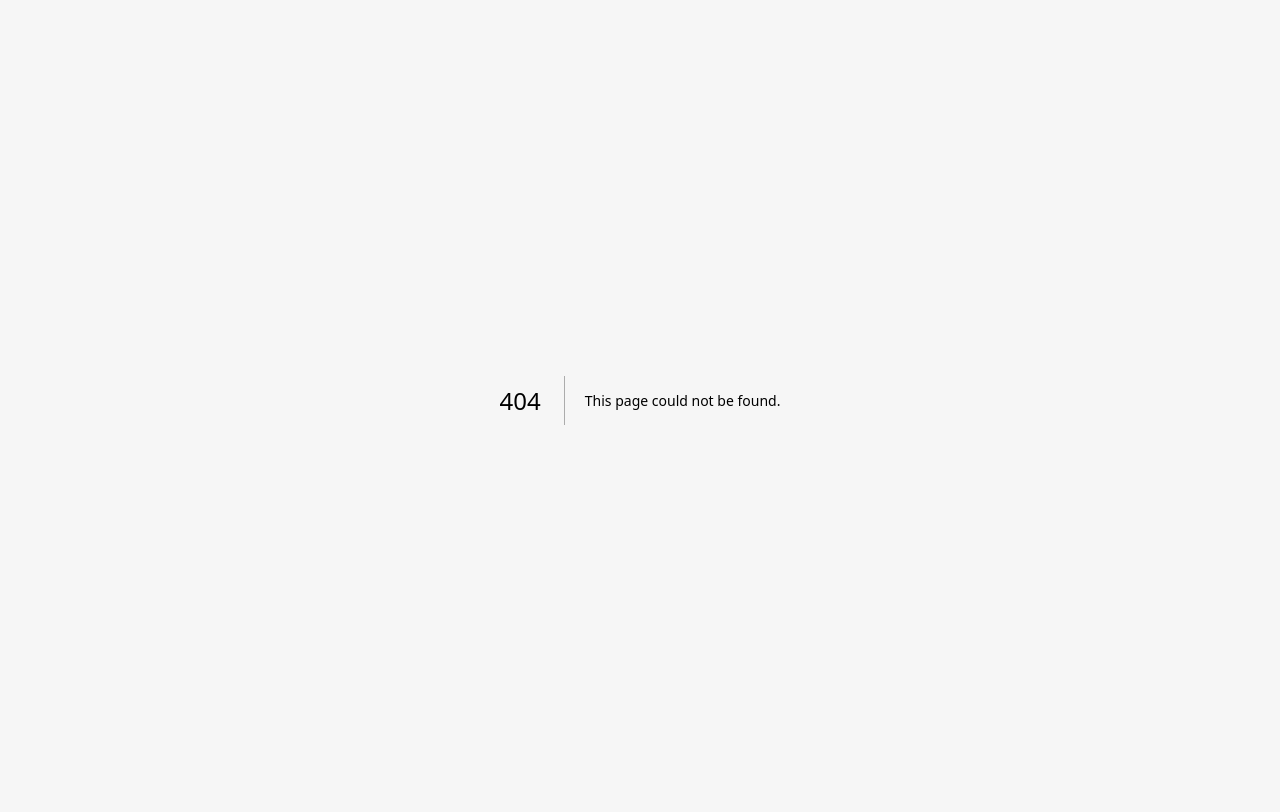
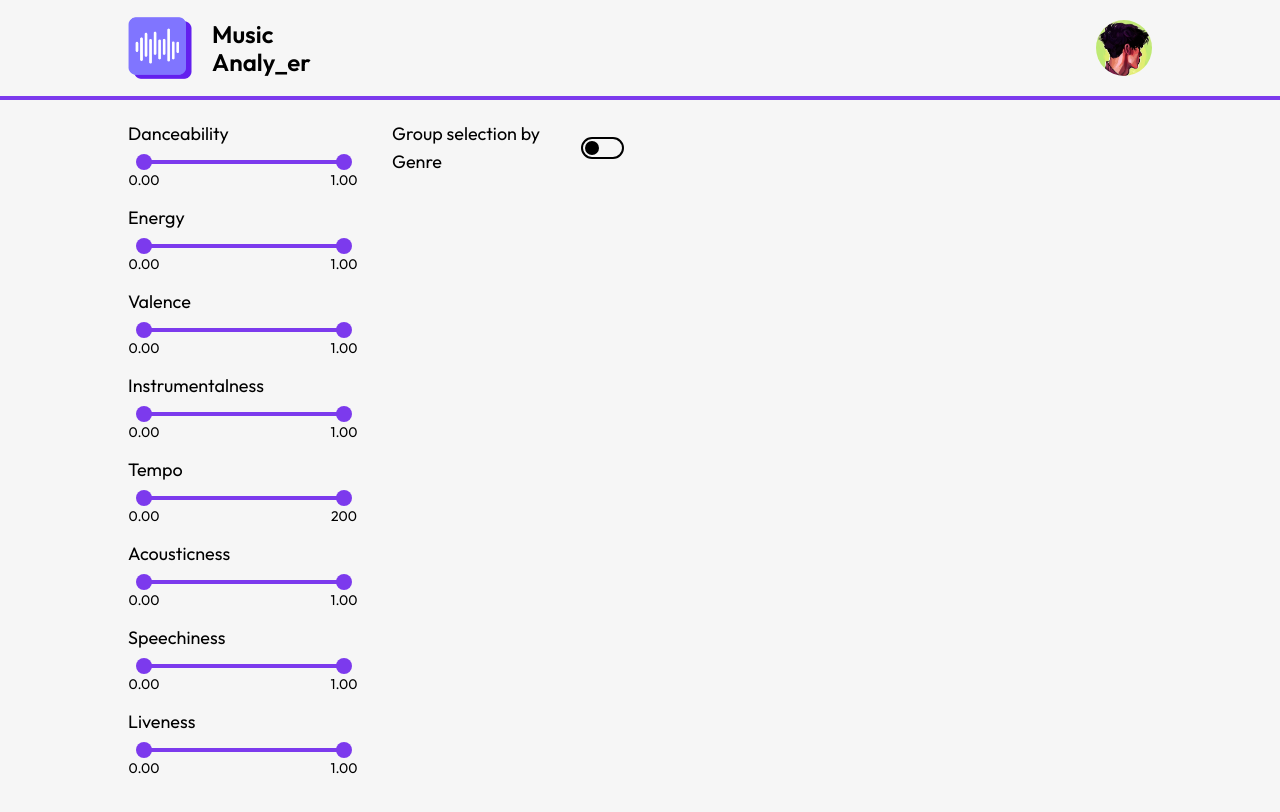
Before and after one commit to Flosi23/music-analyzer, a Next.js app: page /dashboard/spotify/organize/test in a window 1280 px wide. Before the commit this address had no page. Shown: the top 812 px of the page. Built offline with nearby package versions, Linux system fonts and the light colour scheme; no server answers.

Commit message:
feat: implemented RangeSelctor and ToggleButton

```diff
--- /dev/null
+++ b/src/app/dashboard/spotify/organize/test/page.tsx
@@ -0,0 +1,27 @@
+"use client";
+import RangeSelector from "@components/atoms/RangeSelector";
+import ToggleButton from "@components/atoms/ToggleButton";
+
+export default function Page() {
+	return (
+		<div className="grid grid-cols-4 gap-8">
+			<div className="flex flex-col h-full gap-4">
+				<RangeSelector minValue={0} maxValue={1} label="Danceability" />
+				<RangeSelector minValue={0} maxValue={1} label="Energy" />
+				<RangeSelector minValue={0} maxValue={1} label="Valence" />
+				<RangeSelector
+					minValue={0}
+					maxValue={1}
+					label="Instrumentalness"
+				/>
+				<RangeSelector minValue={0} maxValue={200} label="Tempo" />
+				<RangeSelector minValue={0} maxValue={1} label="Acousticness" />
+				<RangeSelector minValue={0} maxValue={1} label="Speechiness" />
+				<RangeSelector minValue={0} maxValue={1} label="Liveness" />
+			</div>
+			<div>
+				<ToggleButton label="Group selection by Genre" />
+			</div>
+		</div>
+	);
+}
--- a/src/app/test/page.tsx
+++ b/src/app/test/page.tsx
@@ -1,14 +1,7 @@
-import RangeSelector from "@components/atoms/RangeSelector";
+"use client";
+
+import ToggleButton from "@components/atoms/ToggleButton";
 
 export default function Page() {
-	return (
-		<div className="flex flex-col h-full w-1/3 p-4">
-			<RangeSelector
-				defaultRange={{ from: 10, to: 70 }}
-				minValue={0}
-				maxValue={80}
-				label="Popularity"
-			/>
-		</div>
-	);
+	return <ToggleButton label="Group Songs by Genre" className="w-1/4" />;
 }
--- a/src/components/atoms/RangeSelector.tsx
+++ b/src/components/atoms/RangeSelector.tsx
@@ -1,7 +1,6 @@
 "use client";
 import { FormEventHandler, useEffect, useRef, useState } from "react";
 import TextLabel from "@components/text/TextLabel";
-import TextBody from "@components/text/TextBody";
 
 export interface Range {
 	from: number;
@@ -13,12 +12,14 @@ interface Props {
 	maxValue?: number;
 	defaultRange?: Range;
 	label?: string;
+	onChange?: (r: Range) => void;
 }
 
 export default function RangeSelector({
 	minValue = 0,
 	maxValue = 100,
 	defaultRange,
+	onChange,
 	label,
 }: Props) {
 	const slider = useRef<HTMLDivElement>(null);
@@ -40,11 +41,19 @@ export default function RangeSelector({
 	}
 
 	function setFromValue(newValue: number) {
-		_setFromValue(Math.max(Math.min(newValue, toValue), minValue));
+		const newFromValue = Math.max(Math.min(newValue, toValue), minValue);
+		_setFromValue(newFromValue);
+		if (onChange) {
+			onChange({ to: toValue, from: newFromValue });
+		}
 	}
 
 	function setToValue(newValue: number) {
-		_setToValue(Math.min(Math.max(newValue, fromValue), maxValue));
+		const newToValue = Math.min(Math.max(newValue, fromValue), maxValue);
+		_setToValue(newToValue);
+		if (onChange) {
+			onChange({ to: newToValue, from: fromValue });
+		}
 	}
 
 	function moveFromCircle(deltaX: number) {
@@ -56,27 +65,35 @@ export default function RangeSelector({
 	}
 
 	return (
-		<div className="flex flex-col gap-2">
-			{label && <TextBody size={"small"}>{label}</TextBody>}
+		<div className="flex flex-col gap-1">
+			{label && <TextLabel size="large">{label}</TextLabel>}
 			<div
-				className="relative h-2 mt-2 mb-7 w-full rounded-full bg-primary-surface"
+				className="relative mx-4 h-1 mt-2 mb-6 rounded-full bg-primary-surface"
 				ref={slider}>
 				<Circle
 					value={fromValue}
-					left={(fromValue / maxValue) * 100}
+					left={
+						((fromValue - minValue) / (maxValue - minValue)) * 100
+					}
 					mouseMoved={moveFromCircle}
 					onValueManuallyChanged={setFromValue}
 				/>
 				<div
-					className="absolute h-2 bg-primary"
+					className="absolute h-1 bg-primary"
 					style={{
-						left: `${(fromValue / maxValue) * 100}%`,
-						right: `${(1 - toValue / maxValue) * 100}%`,
+						left: `${
+							((fromValue - minValue) / (maxValue - minValue)) *
+							100
+						}%`,
+						right: `${
+							(1 - (toValue - minValue) / (maxValue - minValue)) *
+							100
+						}%`,
 					}}
 				/>
 				<Circle
 					value={toValue}
-					left={(toValue / maxValue) * 100}
+					left={((toValue - minValue) / (maxValue - minValue)) * 100}
 					mouseMoved={moveToCircle}
 					onValueManuallyChanged={setToValue}
 				/>
@@ -113,7 +130,7 @@ function Circle({
 		window.addEventListener("mousemove", onMouseMove);
 		window.addEventListener("click", () => {
 			if (isMoving) {
-				setIsMoving(false);
+				stoppedMoving();
 			}
 		});
 
@@ -130,22 +147,22 @@ function Circle({
 	const onTextChanged: FormEventHandler<HTMLDivElement> = (e) => {
 		const text = e.currentTarget.innerText;
 		onValueManuallyChanged(parseFloat(text));
-		setLastX(undefined);
+		stoppedMoving();
 	};
 
 	return (
 		<div
 			onMouseDown={() => setIsMoving(true)}
 			onMouseUp={stoppedMoving}
-			className="absolute top-1/2 flex flex-col w-6 z-10"
+			className="absolute top-1/2 flex flex-col w-4 z-10"
 			style={{
 				transform: "translateX(-50%) translateY(-50%)",
 				left: `${left}%`,
 			}}>
-			<div className="h-6 rounded-full relative bg-primary cursor-pointer shadow-2xl">
+			<div className="h-4 rounded-full relative bg-primary cursor-pointer shadow-2xl">
 				<div className="top-full w-full absolute flex flex-col justify-center items-center">
 					<TextLabel
-						size="medium"
+						size="small"
 						onBlur={onTextChanged}
 						contentEditable={true}>
 						{value <= 1 ? value.toFixed(2) : value.toFixed(0)}
--- /dev/null
+++ b/src/components/atoms/ToggleButton/index.css
@@ -0,0 +1,33 @@
+.toggle-button {
+    --toggle-button-transition: .8s cubic-bezier(0.18, 0.89, 0.35, 1.15) all;
+    transition: var(--toggle-button-transition);
+    aspect-ratio: 2 / 1;
+}
+
+.toggle-button-inactive {
+    border-width: 2px;
+    border-color: rgb(var(--on-surface));
+}
+
+.toggle-button-active {
+    border-color: transparent;
+    background: rgb(var(--primary))
+}
+
+.knob {
+    --perc: 5%;
+    top: calc(var(--perc) * 2);
+    bottom: calc(var(--perc) * 2);
+    transition: var(--toggle-button-transition);
+}
+
+.toggle-button-inactive .knob {
+    left: calc(var(--perc));
+    background-color: rgb(var(--on-surface));
+}
+
+.toggle-button-active .knob {
+    left: calc(100% - var(--perc));
+    transform: translateX(-100%);
+    background-color: rgb(var(--primary-surface));
+}
--- /dev/null
+++ b/src/components/atoms/ToggleButton/index.tsx
@@ -0,0 +1,40 @@
+import "./index.css";
+import { useState } from "react";
+import TextLabel from "@components/text/TextLabel";
+
+interface Props {
+	label?: string;
+	defaultValue?: boolean;
+	onChange?: (value: boolean) => void;
+	className?: string;
+}
+
+export default function ToggleButton({
+	label,
+	defaultValue = false,
+	onChange,
+	className,
+}: Props) {
+	const [state, setState] = useState(defaultValue);
+
+	const onClick = () => {
+		setState(!state);
+		if (onChange) {
+			onChange(!state);
+		}
+	};
+
+	return (
+		<div
+			className={`flex justify-between items-center gap-2 cursor-pointer ${className}`}
+			onClick={onClick}>
+			{label && <TextLabel size="large">{label}</TextLabel>}
+			<div
+				className={`toggle-button relative rounded-full w-12 ${
+					state ? "toggle-button-active" : "toggle-button-inactive"
+				}`}>
+				<div className="knob absolute rounded-full aspect-square" />
+			</div>
+		</div>
+	);
+}
--- a/src/components/molecules/SegmentedSelection.tsx
+++ b/src/components/molecules/SegmentedSelection.tsx
@@ -28,7 +28,7 @@ export default function SegmentedSelection<T>({
 			{options.map((option) => (
 				<div key={`${option.value}`}>
 					<TextTitle size="small">{option.name}</TextTitle>
-					<TextBody size="medium">{option.description}</TextBody>
+					<TextBody size="small">{option.description}</TextBody>
 				</div>
 			))}
 		</BasicSegmentedSelection>
--- a/src/components/text/Text.tsx
+++ b/src/components/text/Text.tsx
@@ -1,4 +1,9 @@
-import { FormEventHandler, PropsWithChildren } from "react";
+import React, {
+	FormEventHandler,
+	KeyboardEventHandler,
+	PropsWithChildren,
+	useRef,
+} from "react";
 
 export interface TypographyProps {
 	size: "small" | "medium" | "large";
@@ -14,6 +19,7 @@ interface Props extends TypographyProps {
 	boldness: string;
 }
 
+const ENTER_KEY = "Enter";
 export default function Text({
 	mapSizeToTextSize,
 	boldness,
@@ -21,18 +27,36 @@ export default function Text({
 	bold,
 	className,
 	children,
-	contentEditable,
+	contentEditable = false,
 	onChange,
 	onBlur,
 }: PropsWithChildren<Props>) {
+	const div = useRef<HTMLDivElement>(null);
+	const onlyTextChildren = () => {
+		return React.Children.toArray(children).every(
+			(c) => typeof c === "string",
+		);
+	};
+
+	const onKeyDown: KeyboardEventHandler<HTMLDivElement> = (e) => {
+		if (contentEditable && e.key === ENTER_KEY && div.current) {
+			div.current.blur();
+		}
+	};
+
 	return (
 		<div
 			className={`${mapSizeToTextSize(size)} ${
 				bold ? boldness : "font-normal"
 			} ${className}`}
 			onBlur={onBlur}
+			onKeyDown={onKeyDown}
 			onChange={onChange}
-			contentEditable={contentEditable}>
+			contentEditable={contentEditable}
+			suppressContentEditableWarning={
+				contentEditable && onlyTextChildren()
+			}
+			ref={div}>
 			{children}
 		</div>
 	);
```
